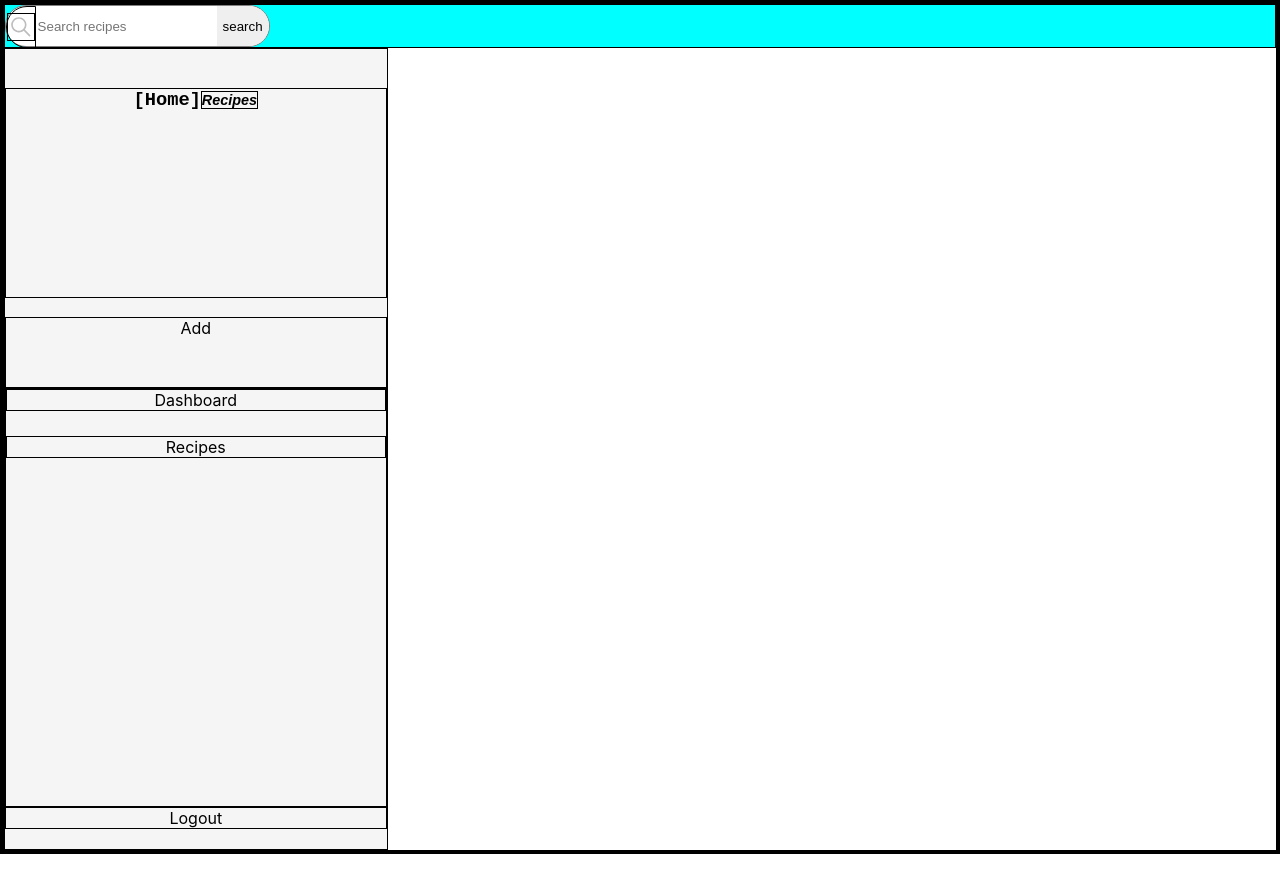
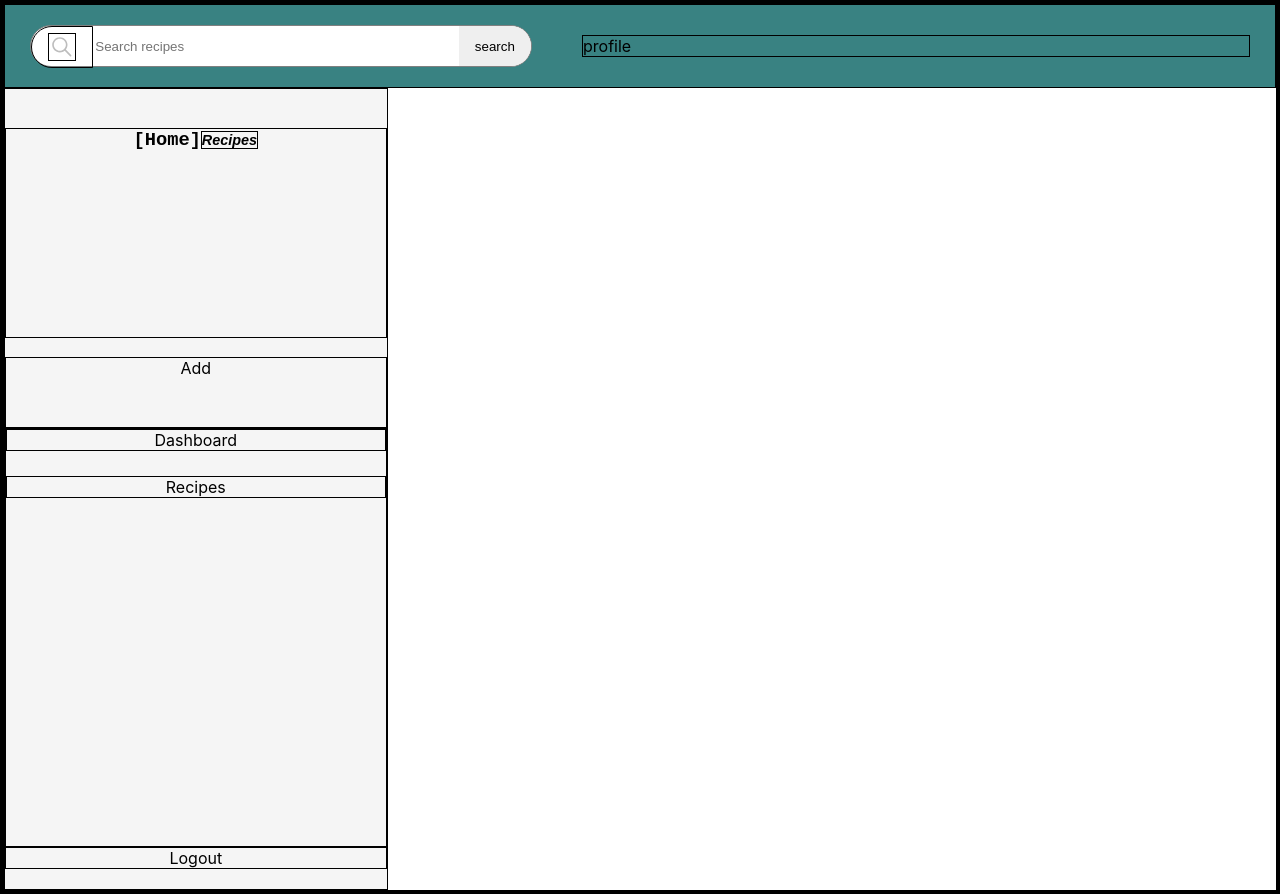
Before and after one commit to Lspacedev/online-recipe-app, a React (Create React App) app: page / in a window 1280 px wide. Before the commit the page ends 854 px from the top, so only its background shows below. Built offline with nearby package versions, Linux system fonts and the light colour scheme.

Commit message:
updated css

```diff
--- a/src/App.css
+++ b/src/App.css
@@ -42,11 +42,20 @@
 
 .Header {
   display: flex;
-  background-color: aqua;
+
+  justify-content: space-evenly;
+  align-items: center;
+  gap: 50px;
+  padding: 20px 25px;
+  background-color: rgb(57, 130, 130);
+}
+
+.profile-link {
+  flex: 1;
 }
 
 .search-div {
-
+  flex: 6;
   max-width: 500px;
   height: 40px;
   padding: 0px;
--- a/src/components/Header.js
+++ b/src/components/Header.js
@@ -9,6 +9,7 @@ function Header(){
         <div className="Header">
             <div className="hamburger-menu" onClick={handleHamBurgerMenu}>Ham</div>
             <Searchbar/>
+            <div className="profile-link">profile</div>
         </div>
     )
 }
```
